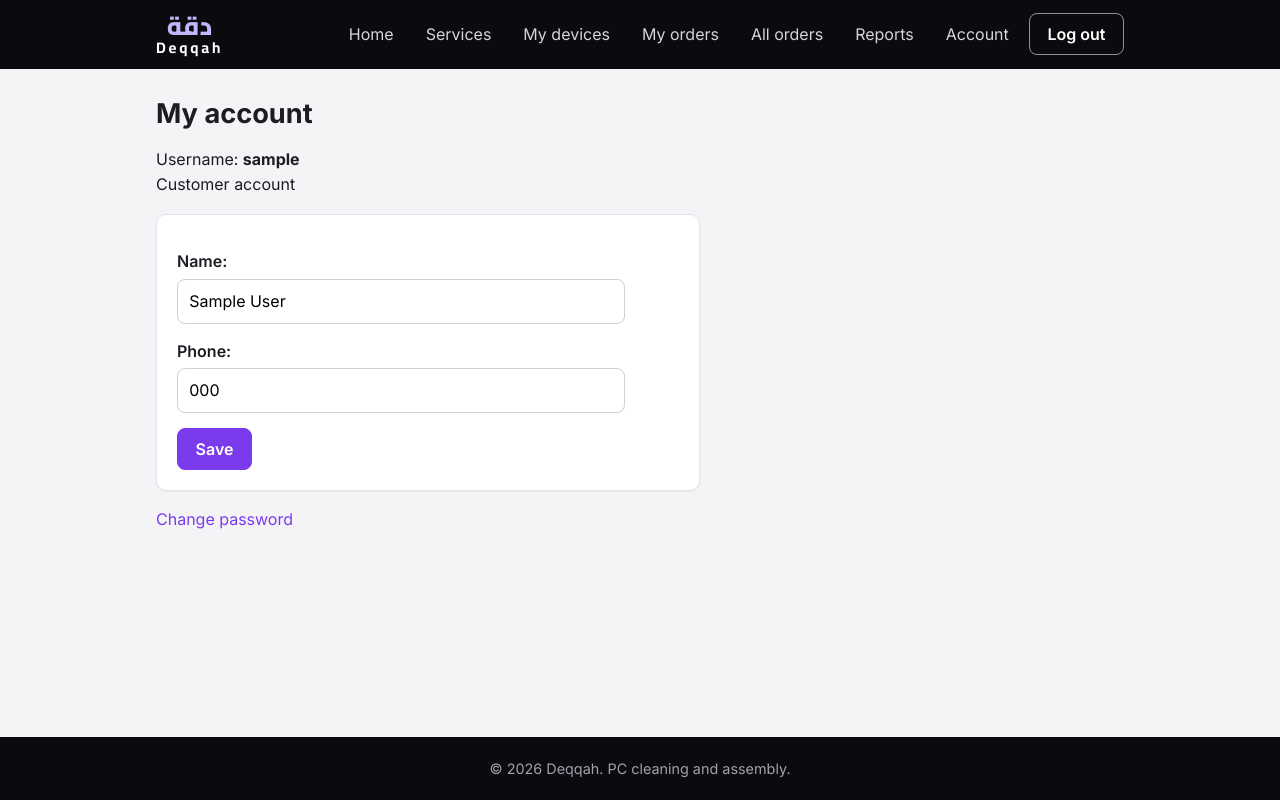
After one commit to Shahad-Alneghemishi/ShahadAlneghemishi-Capstone-Project, a Django app: page /account/ in a window 1280 px wide. The commit adds this page. Run offline with Django 5.2, Linux system fonts and the light colour scheme; a user stored in the database is signed in; tables that the repository leaves empty hold one stand-in row (values such as "Sample post").

Commit message:
Add account page, add .env.example and update README

```diff
--- a/deqqah/store/forms.py
+++ b/deqqah/store/forms.py
@@ -11,11 +11,17 @@ User = get_user_model()
 
 class CustomerRegistrationForm(UserCreationForm):
     name = forms.CharField(max_length=100)
-    phone = forms.CharField(max_length=20)
+    phone = forms.CharField(
+        max_length=20,
+        help_text="Use a fictitious phone number, for example 0550000099. This is a demo site.",
+    )
+    password1 = forms.CharField(label="Password", strip=False, widget=forms.PasswordInput)
+    password2 = forms.CharField(label="Password confirmation", strip=False, widget=forms.PasswordInput)
 
     class Meta(UserCreationForm.Meta):
         model = User
         fields = ("username",)
+        help_texts = {"username": ""}
 
     def clean_phone(self):
         phone = self.cleaned_data["phone"].strip()
@@ -64,3 +70,9 @@ class StaffOrderForm(forms.ModelForm):
         ):
             self.instance.completed_at = timezone.now()
         return cleaned_data
+
+
+class AccountForm(forms.ModelForm):
+    class Meta:
+        model = Customer
+        fields = ("name", "phone")
--- /dev/null
+++ b/deqqah/store/templates/store/account.html
@@ -0,0 +1,21 @@
+{% extends "store/base.html" %}
+
+{% block title %}My account{% endblock %}
+
+{% block content %}
+  <h1>My account</h1>
+  <p>
+    Username: <strong>{{ user.username }}</strong><br>
+    {% if customer %}Customer account{% elif user.is_superuser %}Administrator account{% else %}Staff account{% endif %}
+  </p>
+
+  {% if form %}
+    <form method="post">
+      {% csrf_token %}
+      {{ form.as_p }}
+      <button type="submit">Save</button>
+    </form>
+  {% endif %}
+
+  <p><a href="{% url 'store:password_change' %}">Change password</a></p>
+{% endblock %}
--- a/deqqah/store/templates/store/base.html
+++ b/deqqah/store/templates/store/base.html
@@ -7,10 +7,12 @@
   <title>{% block title %}Deqqah{% endblock %}</title>
   <link rel="preconnect" href="https://fonts.googleapis.com">
   <link rel="preconnect" href="https://fonts.gstatic.com" crossorigin>
-  <link href="https://fonts.googleapis.com/css2?family=Cairo:wght@700;800&family=Inter:wght@400;500;600;700&display=swap" rel="stylesheet">
+  <link href="https://fonts.googleapis.com/css2?family=Cairo:wght@400;600;700;800&family=Inter:wght@400;500;600;700&display=swap" rel="stylesheet">
   <link rel="stylesheet" href="{% static 'css/style.css' %}">
+  {% block extra_head %}{% endblock %}
 </head>
 <body>
+  {% block header %}
   <header class="site-header">
     <nav class="nav" aria-label="Main">
       <a class="brand" href="{% url 'store:home' %}" aria-label="Deqqah - دقة">
@@ -29,6 +31,7 @@
             <a href="{% url 'store:staff_order_list' %}">All orders</a>
             <a href="{% url 'store:reports' %}">Reports</a>
           {% endif %}
+          <a href="{% url 'store:account' %}">Account</a>
           <form method="post" action="{% url 'logout' %}">
             {% csrf_token %}
             <button type="submit" class="button-light">Log out</button>
@@ -40,7 +43,9 @@
       </div>
     </nav>
   </header>
+  {% endblock %}
 
+  {% block main %}
   <main class="container">
     {% if messages %}
       {% for message in messages %}
@@ -50,6 +55,7 @@
 
     {% block content %}{% endblock %}
   </main>
+  {% endblock %}
 
   <footer class="site-footer">
     <p>&copy; 2026 Deqqah. PC cleaning and assembly.</p>
--- a/deqqah/store/urls.py
+++ b/deqqah/store/urls.py
@@ -6,6 +6,8 @@ app_name = "store"
 urlpatterns = [
     path("", views.home, name="home"),
     path("register/", views.register, name="register"),
+    path("account/", views.account, name="account"),
+    path("account/password/", views.PasswordChange.as_view(), name="password_change"),
     path("devices/", views.device_list, name="device_list"),
     path("devices/add/", views.device_create, name="device_create"),
     path("devices/<int:pk>/edit/", views.device_update, name="device_update"),
--- a/deqqah/store/views.py
+++ b/deqqah/store/views.py
@@ -3,10 +3,13 @@ from django.contrib import messages
 from django.db import transaction
 from django.contrib.auth import login
 from django.contrib.auth.decorators import login_required
+from django.contrib.auth import views as auth_views
+from django.contrib.messages.views import SuccessMessageMixin
+from django.urls import reverse_lazy
 from django.core.exceptions import PermissionDenied
 from django.core.paginator import Paginator
 from django.db.models import ProtectedError, Sum, Q, Avg, Count
-from .forms import CustomerRegistrationForm, DeviceForm, OrderForm, StaffOrderForm
+from .forms import CustomerRegistrationForm, DeviceForm, OrderForm, StaffOrderForm, AccountForm
 from .models import Customer, Device, OrderItem, ServiceOrder, Technician, ServiceType
 # Create your views here.
 def home(request):
@@ -225,3 +228,25 @@ def reports(request):
 def service_list(request):
     services = ServiceType.objects.filter(is_active=True)
     return render(request, "store/services.html", {"services": services})
+
+
+@login_required
+def account(request):
+    customer = getattr(request.user, "customer", None)
+    form = None
+    if customer is not None:
+        if request.method == "POST":
+            form = AccountForm(request.POST, instance=customer)
+            if form.is_valid():
+                form.save()
+                messages.success(request, "Your account was updated.")
+                return redirect("store:account")
+        else:
+            form = AccountForm(instance=customer)
+    return render(request, "store/account.html", {"form": form, "customer": customer})
+
+
+class PasswordChange(SuccessMessageMixin, auth_views.PasswordChangeView):
+    template_name = "store/password_change.html"
+    success_url = reverse_lazy("store:account")
+    success_message = "Your password was changed."
```
Also changed, not shown: deqqah/deqqah/settings.py (+6 -2 lines), deqqah/store/templates/store/password_change.html (added, +16 -0 lines), docs/TESTING.md (+3 -3 lines), README.md, 2 other files.
